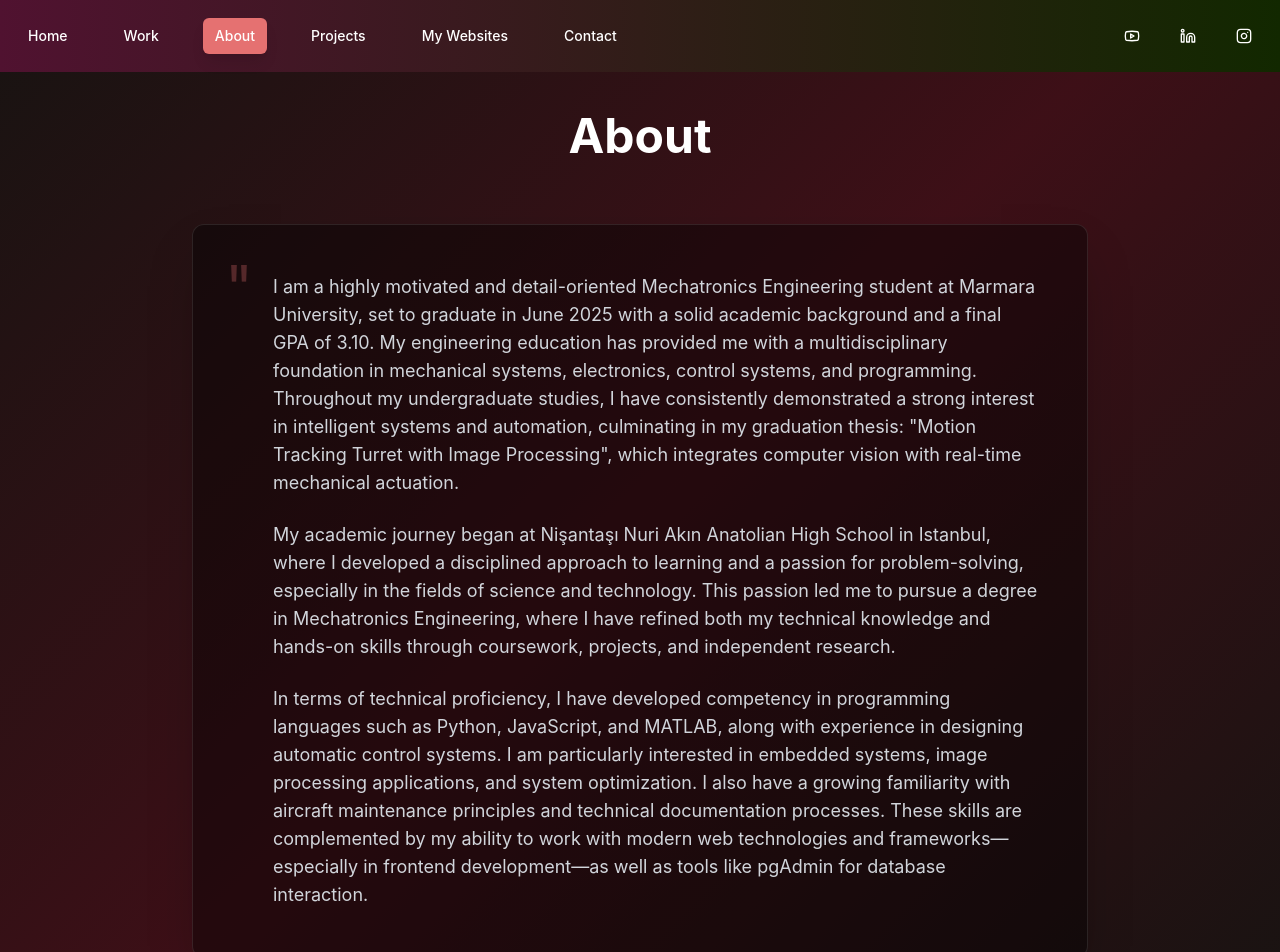
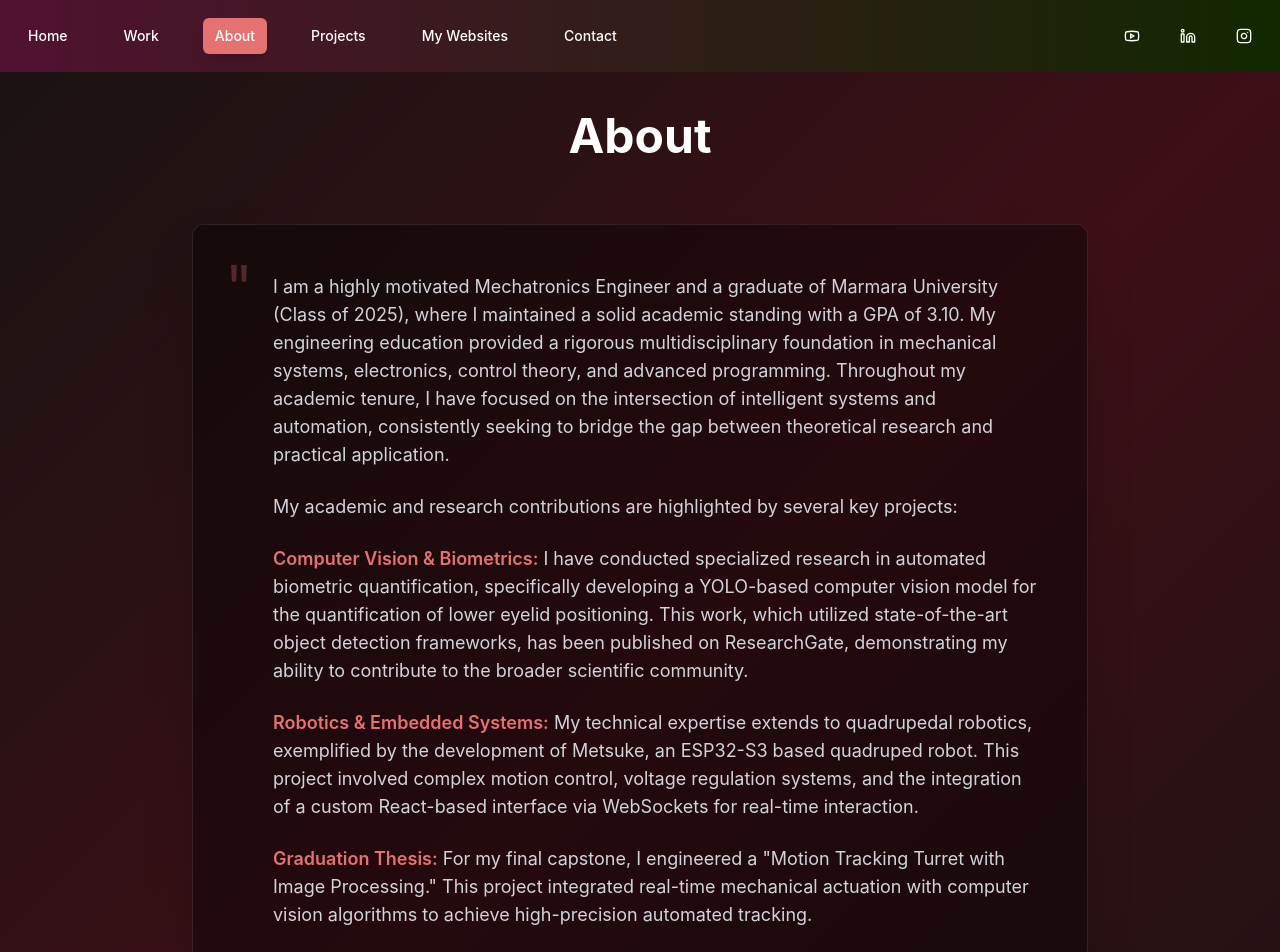
Before and after one commit to JustSuffer/Portfolio, a React (Vite) app: page /about in a window 1280 px wide. Shown: the top 952 px of the page. Built offline with nearby package versions, Linux system fonts and the light colour scheme.

Commit message:
Changes
Co-authored-by: JustSuffer <70914544+JustSuffer@users.noreply.github.com>

```diff
--- a/src/pages/About.tsx
+++ b/src/pages/About.tsx
@@ -16,27 +16,31 @@ const About = () => {
             </div>
             <div className="pl-4 sm:pl-8">
               <p className="text-base sm:text-lg text-gray-300 leading-relaxed mb-4 sm:mb-6">
-                I am a highly motivated and detail-oriented Mechatronics Engineering student at Marmara University, set to graduate in
-                June 2025 with a solid academic background and a final GPA of 3.10. My engineering education has provided me with a
-                multidisciplinary foundation in mechanical systems, electronics, control systems, and programming. Throughout my
-                undergraduate studies, I have consistently demonstrated a strong interest in intelligent systems and automation,
-                culminating in my graduation thesis: "Motion Tracking Turret with Image Processing", which integrates computer vision
-                with real-time mechanical actuation.
+                I am a highly motivated Mechatronics Engineer and a graduate of Marmara University (Class of 2025), where I maintained a solid academic standing with a GPA of 3.10. My engineering education provided a rigorous multidisciplinary foundation in mechanical systems, electronics, control theory, and advanced programming. Throughout my academic tenure, I have focused on the intersection of intelligent systems and automation, consistently seeking to bridge the gap between theoretical research and practical application.
               </p>
 
               <p className="text-base sm:text-lg text-gray-300 leading-relaxed mb-4 sm:mb-6">
-                My academic journey began at Nişantaşı Nuri Akın Anatolian High School in Istanbul, where I developed a disciplined
-                approach to learning and a passion for problem-solving, especially in the fields of science and technology. This passion led
-                me to pursue a degree in Mechatronics Engineering, where I have refined both my technical knowledge and hands-on skills
-                through coursework, projects, and independent research.
+                My academic and research contributions are highlighted by several key projects:
+              </p>
+
+              <p className="text-base sm:text-lg text-gray-300 leading-relaxed mb-4 sm:mb-6">
+                <span className="text-portfolio-red font-semibold">Computer Vision & Biometrics:</span> I have conducted specialized research in automated biometric quantification, specifically developing a YOLO-based computer vision model for the quantification of lower eyelid positioning. This work, which utilized state-of-the-art object detection frameworks, has been published on ResearchGate, demonstrating my ability to contribute to the broader scientific community.
+              </p>
+
+              <p className="text-base sm:text-lg text-gray-300 leading-relaxed mb-4 sm:mb-6">
+                <span className="text-portfolio-red font-semibold">Robotics & Embedded Systems:</span> My technical expertise extends to quadrupedal robotics, exemplified by the development of Metsuke, an ESP32-S3 based quadruped robot. This project involved complex motion control, voltage regulation systems, and the integration of a custom React-based interface via WebSockets for real-time interaction.
+              </p>
+
+              <p className="text-base sm:text-lg text-gray-300 leading-relaxed mb-4 sm:mb-6">
+                <span className="text-portfolio-red font-semibold">Graduation Thesis:</span> For my final capstone, I engineered a "Motion Tracking Turret with Image Processing." This project integrated real-time mechanical actuation with computer vision algorithms to achieve high-precision automated tracking.
+              </p>
+
+              <p className="text-base sm:text-lg text-gray-300 leading-relaxed mb-4 sm:mb-6">
+                <span className="text-portfolio-red font-semibold">Full-Stack Development:</span> Beyond hardware, I have developed and deployed robust web applications, such as the dark-fantasy-themed platform Acoria. This involved utilizing React.js, Supabase, and AWS cloud infrastructure, showcasing a comprehensive understanding of frontend architecture and database management (pgAdmin).
               </p>
 
               <p className="text-base sm:text-lg text-gray-300 leading-relaxed">
-                In terms of technical proficiency, I have developed competency in programming languages such as Python, JavaScript, and
-                MATLAB, along with experience in designing automatic control systems. I am particularly interested in embedded systems,
-                image processing applications, and system optimization. I also have a growing familiarity with aircraft maintenance
-                principles and technical documentation processes. These skills are complemented by my ability to work with modern web
-                technologies and frameworks—especially in frontend development—as well as tools like pgAdmin for database interaction.
+                In addition to my core technical competencies in Python, JavaScript, and MATLAB, I possess a growing familiarity with aircraft maintenance principles and technical documentation. This diverse skill set—ranging from embedded system optimization to high-level system architecture—enables me to approach complex engineering challenges with a disciplined, problem-solving mindset. Having built a strong foundation at Nişantaşı Nuri Akın Anatolian High School and refined it through rigorous university-level research, I am now focused on advancing the field of intelligent automation.
               </p>
 
             </div>
```
